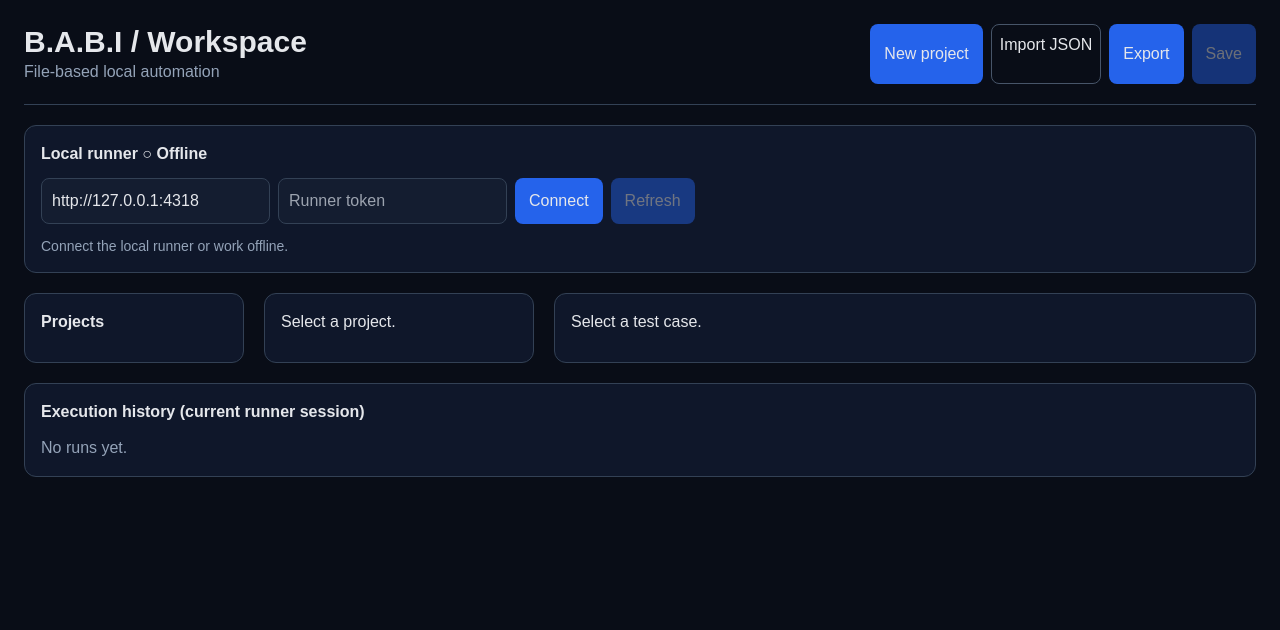
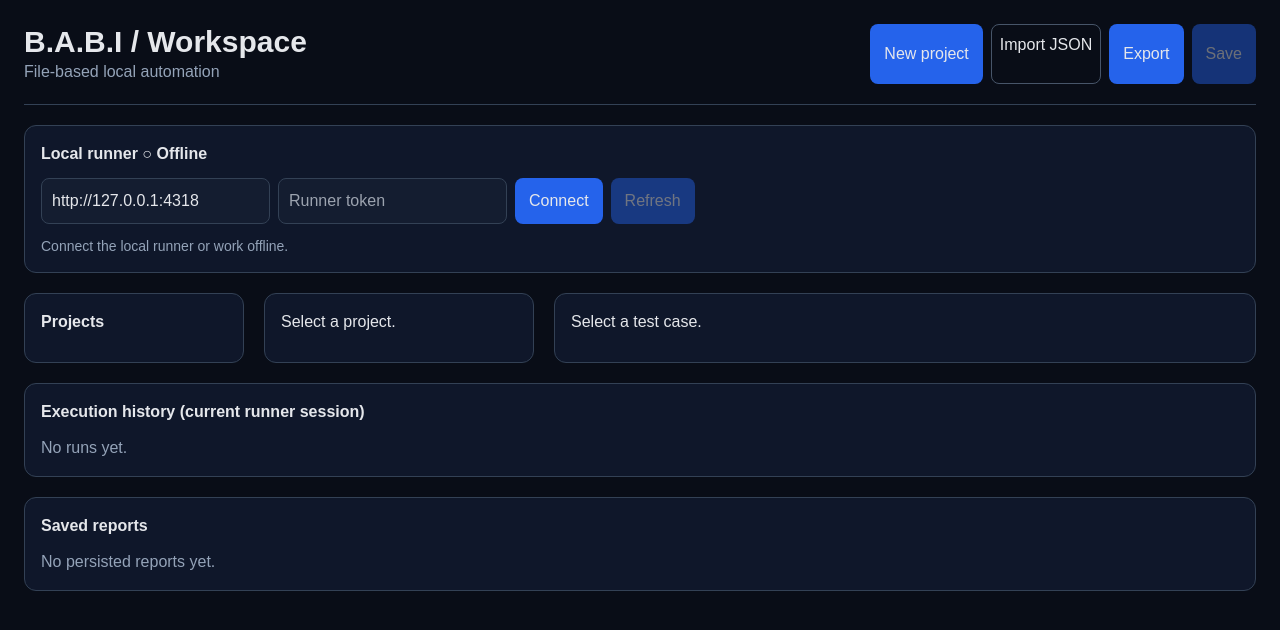
Before and after one commit to ariansforlife/B.A.B.I, a Next.js app: page / in a window 1280 px wide. Shown: the top 630 px of the page. Built offline with nearby package versions, Linux system fonts and the light colour scheme.

Commit message:
feat(p0): show saved reports, cancel controls and Appium option

```diff
--- a/src/app/page.tsx
+++ b/src/app/page.tsx
@@ -11,7 +11,7 @@ export default function Home(){
  const [projectId,setProjectId]=useState('');const [caseId,setCaseId]=useState('');
  const [host,setHost]=useState('http://127.0.0.1:4318');const [token,setToken]=useState('');
  const [connected,setConnected]=useState(false);const [devices,setDevices]=useState<Device[]>([]);
- const [deviceId,setDeviceId]=useState('');const [runs,setRuns]=useState<Run[]>([]);
+ const [deviceId,setDeviceId]=useState('');const [runs,setRuns]=useState<Run[]>([]);const [reports,setReports]=useState<Run[]>([]);
  const [notice,setNotice]=useState('Connect the local runner or work offline.');
  const project=workspace.projects.find(p=>p.id===projectId);
  const test=project?.cases.find(c=>c.id===caseId);
@@ -19,11 +19,11 @@ export default function Home(){
  const updateTest=(changes:Partial<NonNullable<typeof test>>)=>setWorkspace(w=>({...w,projects:w.projects.map(p=>p.id===projectId?{...p,cases:p.cases.map(c=>c.id===caseId?{...c,...changes}:c)}:p)}));
  const api=async(path:string,method='GET',data?:unknown)=>{const response=await fetch(host+path,{method,headers:{'Content-Type':'application/json','X-BABI-Token':token},body:data===undefined?undefined:JSON.stringify(data)});const result=await response.json();if(!response.ok)throw Error(result.error||'Runner request failed');return result;};
  const connect=async()=>{try{await api('/health');const saved=parseWorkspace(JSON.stringify(await api('/workspace')));setWorkspace(saved);setProjectId('');setCaseId('');const result=await api('/devices');setDevices(result.devices);setConnected(true);setNotice('Local runner connected. Workspace loaded.');}catch(e){setConnected(false);setNotice(String(e));}};
- const refresh=async()=>{try{const [d,r]=await Promise.all([api('/devices'),api('/runs')]);setDevices(d.devices);setRuns(r);setNotice('Devices and runs refreshed.');}catch(e){setNotice(String(e));}};
+ const refresh=async()=>{try{const [d,r,h]=await Promise.all([api('/devices'),api('/runs'),api('/reports')]);setDevices(d.devices);setRuns(r);setReports(h);setNotice('Devices and runs refreshed.');}catch(e){setNotice(String(e));}};
  const save=async()=>{try{await api('/workspace','PUT',workspace);setNotice('Workspace saved to local disk.');}catch(e){setNotice(String(e));}};
  const addProject=()=>{const id=uid();setWorkspace(w=>({...w,projects:[...w.projects,{id,name:'New project',target:'web',url:'http://localhost:3000',cases:[]}]}));setProjectId(id);setCaseId('');};
  const addTest=()=>{if(!project)return;const id=uid();updateProject({cases:[...project.cases,{id,title:'New test',engine:project.target==='web'?'playwright':'appium',script:'',expected:'',status:'draft'}]});setCaseId(id);};
- const run=async()=>{if(!test)return;try{if(!confirm('Execute this test script on your local machine?'))return;const ext=test.engine==='maestro'?'yaml':'spec.ts';const script='scripts/'+test.id+'.'+ext;setNotice('Saving workspace and script before execution...');await api('/workspace','PUT',workspace);await api('/scripts','PUT',{id:test.id,engine:test.engine,content:test.script});const result=await api('/runs','POST',{engine:test.engine,script,deviceId});setNotice('Run queued: '+result.id+'. Script must exist in the local workspace scripts directory.');await refresh();}catch(e){setNotice(String(e));}};
+ const run=async()=>{if(!test)return;try{if(!confirm('Execute this test script on your local machine?'))return;const ext=test.engine==='maestro'?'yaml':test.engine==='appium'?'spec.js':'spec.ts';const script='scripts/'+test.id+'.'+ext;setNotice('Saving workspace and script before execution...');await api('/workspace','PUT',workspace);await api('/scripts','PUT',{id:test.id,engine:test.engine,content:test.script});const result=await api('/runs','POST',{engine:test.engine,script,deviceId:project?.target==='web'?undefined:deviceId});setNotice('Run queued: '+result.id+'. Script must exist in the local workspace scripts directory.');await refresh();}catch(e){setNotice(String(e));}};
  const download=()=>{const blob=new Blob([JSON.stringify(workspace,null,2)],{type:'application/json'});const url=URL.createObjectURL(blob);const a=document.createElement('a');a.href=url;a.download='babi-workspace.json';a.click();URL.revokeObjectURL(url);};
  const importFile=async(file?:File)=>{if(!file)return;try{setWorkspace(parseWorkspace(await file.text()));setProjectId('');setCaseId('');setNotice('Imported. Save to runner to persist.');}catch(e){setNotice(String(e));}};
  useEffect(()=>{if(!connected)return;const timer=setTimeout(()=>{void save();},900);return()=>clearTimeout(timer);},[workspace,connected]);
@@ -31,6 +31,6 @@ export default function Home(){
  <section className="my-5 rounded-xl border border-slate-700 bg-slate-900 p-4"><h2 className="font-bold mb-3">Local runner {connected?'● Connected':'○ Offline'}</h2><div className="flex flex-wrap gap-2"><input aria-label="Runner URL" value={host} onChange={e=>setHost(e.target.value)}/><input aria-label="Runner token" type="password" placeholder="Runner token" value={token} onChange={e=>setToken(e.target.value)}/><button onClick={()=>void connect()}>Connect</button><button disabled={!connected} onClick={()=>void refresh()}>Refresh</button></div><p className="text-sm text-slate-400 mt-3" role="status">{notice}</p></section>
  <div className="grid gap-5 lg:grid-cols-[220px_270px_1fr]"><aside className="rounded-xl border border-slate-700 bg-slate-900 p-4"><h2 className="font-bold mb-3">Projects</h2>{workspace.projects.map(p=><button key={p.id} className={'mb-2 w-full text-left '+(p.id===projectId?'bg-blue-700':'bg-slate-800')} onClick={()=>{setProjectId(p.id);setCaseId('');}}>{p.name}</button>)}</aside>
  <section className="rounded-xl border border-slate-700 bg-slate-900 p-4">{project?<><input className="w-full mb-3" aria-label="Project name" value={project.name} onChange={e=>updateProject({name:e.target.value})}/><select className="w-full mb-3" aria-label="Target" value={project.target} onChange={e=>updateProject({target:e.target.value as Target})}><option value="web">Web</option><option value="android">Android</option><option value="ios">iOS</option></select>{project.target==='web'?<input className="w-full mb-3" aria-label="Web URL" value={project.url||''} onChange={e=>updateProject({url:e.target.value})}/>:<select className="w-full mb-3" aria-label="Device" value={deviceId} onChange={e=>setDeviceId(e.target.value)}><option value="">Select device</option>{devices.filter(d=>d.platform===project.target).map(d=><option key={d.id} value={d.id}>{d.name} ({d.state})</option>)}</select>}<div className="flex justify-between items-center mb-3"><h2>Test cases</h2><button onClick={addTest}>+</button></div>{project.cases.map(c=><button key={c.id} className={'w-full text-left mb-2 '+(c.id===caseId?'bg-blue-700':'bg-slate-800')} onClick={()=>setCaseId(c.id)}>{c.title}</button>)}</>:<p>Select a project.</p>}</section>
- <section className="rounded-xl border border-slate-700 bg-slate-900 p-4">{test?<><input className="w-full mb-3" aria-label="Test name" value={test.title} onChange={e=>updateTest({title:e.target.value})}/><select className="w-full mb-3" aria-label="Engine" value={test.engine} onChange={e=>updateTest({engine:e.target.value as Engine})}><option value="playwright">Playwright</option><option value="maestro">Maestro</option><option value="appium">Appium (not connected)</option></select><Editor height="330px" theme="vs-dark" language={test.engine==='maestro'?'yaml':'typescript'} value={test.script} onChange={v=>updateTest({script:v??''})} options={{minimap:{enabled:false}}}/><textarea className="w-full mt-3" aria-label="Expected result" value={test.expected} onChange={e=>updateTest({expected:e.target.value})}/><button className="mt-3" disabled={!connected||test.engine==='appium'} onClick={()=>void run()}>Run test</button><p className="text-xs text-amber-300 mt-2">Monaco content is saved to the local runner before execution. Run only trusted scripts.</p></>:<p>Select a test case.</p>}</section></div>
- <section className="mt-5 rounded-xl border border-slate-700 bg-slate-900 p-4"><h2 className="font-bold mb-3">Execution history (current runner session)</h2>{runs.length===0?<p className="text-slate-400">No runs yet.</p>:runs.map(r=><div key={r.id} className="border-t border-slate-700 py-3"><strong>{r.engine}: {r.status}</strong><pre className="mt-2 whitespace-pre-wrap text-xs">{(r.logs||[]).join('\n').slice(-4000)}</pre></div>)}</section></main>;
+ <section className="rounded-xl border border-slate-700 bg-slate-900 p-4">{test?<><input className="w-full mb-3" aria-label="Test name" value={test.title} onChange={e=>updateTest({title:e.target.value})}/><select className="w-full mb-3" aria-label="Engine" value={test.engine} onChange={e=>updateTest({engine:e.target.value as Engine})}><option value="playwright">Playwright</option><option value="maestro">Maestro</option><option value="appium">Appium (Node test adapter)</option></select><Editor height="330px" theme="vs-dark" language={test.engine==='maestro'?'yaml':'typescript'} value={test.script} onChange={v=>updateTest({script:v??''})} options={{minimap:{enabled:false}}}/><textarea className="w-full mt-3" aria-label="Expected result" value={test.expected} onChange={e=>updateTest({expected:e.target.value})}/><button className="mt-3" disabled={!connected||(project?.target!=='web'&&!deviceId)} onClick={()=>void run()}>Run test</button><p className="text-xs text-amber-300 mt-2">Monaco content is saved to the local runner before execution. Run only trusted scripts.</p></>:<p>Select a test case.</p>}</section></div>
+ <section className="mt-5 rounded-xl border border-slate-700 bg-slate-900 p-4"><h2 className="font-bold mb-3">Execution history (current runner session)</h2>{runs.length===0?<p className="text-slate-400">No runs yet.</p>:runs.map(r=><div key={r.id} className="border-t border-slate-700 py-3"><strong>{r.engine}: {r.status}</strong> {['queued','running'].includes(r.status)&&<button className="ml-3" onClick={async()=>{await api('/runs/'+r.id+'/cancel','POST');await refresh();}}>Cancel</button>}<pre className="mt-2 whitespace-pre-wrap text-xs">{(r.logs||[]).join('\n').slice(-4000)}</pre></div>)}</section><section className="mt-5 rounded-xl border border-slate-700 bg-slate-900 p-4"><h2 className="font-bold mb-3">Saved reports</h2>{reports.length===0?<p className="text-slate-400">No persisted reports yet.</p>:reports.map(r=><div key={r.id} className="border-t border-slate-700 py-3"><strong>{r.engine}: {r.status} (exit {r.exitCode??'—'})</strong><pre className="whitespace-pre-wrap text-xs">{(r.logs||[]).join('\n').slice(-4000)}</pre></div>)}</section></main>;
 }
```
